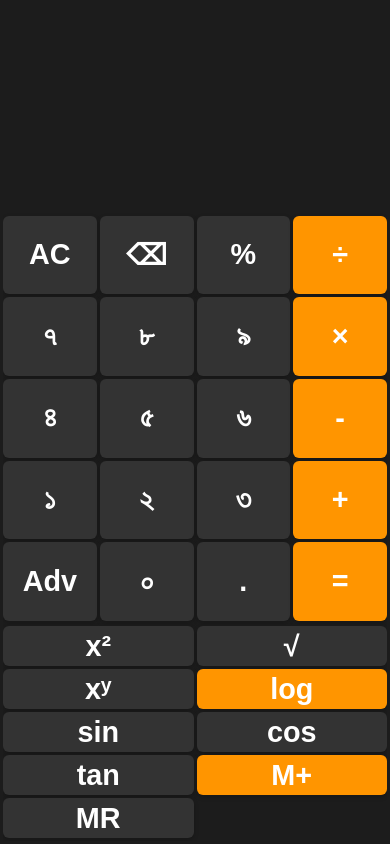
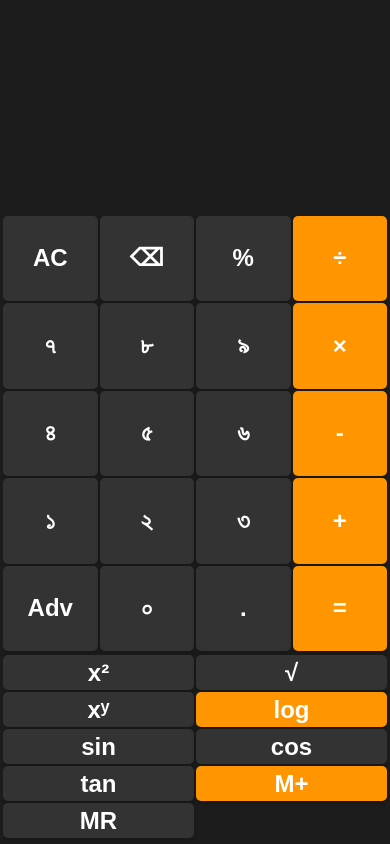
Before and after one commit to Idyllic12/Assamese-Calculator-, a plain HTML site: page index.html in a window 390 px wide. Both pictures are taken after a click on the button "Adv". Drawn offline with Linux system fonts and the light colour scheme.

Commit message:
Update index.html

```diff
--- a/index.html
+++ b/index.html
@@ -64,6 +64,16 @@
             font-weight: 300;
         }
 
+        .live-result {
+            width: 100%;
+            text-align: right;
+            font-size: clamp(1.8rem, 5vw, 2.5rem);
+            color: #ffb84d;
+            padding: 0 10px;
+            min-height: 24px;
+            opacity: 0.9;
+        }
+
         .history {
             font-size: clamp(1.5rem, 4vw, 2rem);
             color: #e0e0e0;
@@ -78,22 +88,12 @@
             margin: 2px 0;
         }
 
-        .live-result {
-            width: 100%;
-            text-align: right;
-            font-size: clamp(1.8rem, 5vw, 2.5rem);
-            color: #ffb84d;
-            padding: 0 10px;
-            min-height: 24px;
-            opacity: 0.9;
-        }
-
         .buttons-container {
             flex: 1;
             display: flex;
             flex-direction: column;
-            gap: 5px;
-            padding: 5px 0;
+            gap: 4px; /* Reduced gap */
+            padding: 4px 0; /* Reduced padding */
             overflow-y: auto;
         }
 
@@ -101,24 +101,24 @@
             display: grid;
             grid-template-columns: repeat(4, 1fr);
             grid-template-rows: repeat(5, 1fr);
-            gap: 4px;
+            gap: 3px; /* Reduced gap */
             width: 100%;
             flex: 1;
         }
 
         button {
-            padding: 4px;
-            font-size: clamp(2rem, 6vw, 3rem);
+            padding: 3px; /* Reduced padding */
+            font-size: clamp(1.8rem, 5.5vw, 2.5rem); /* Reduced font size */
             font-weight: bold;
             background-color: #333333;
             border: none;
             color: white;
             cursor: pointer;
-            border-radius: 6px;
+            border-radius: 5px; /* Reduced border-radius */
             transition: all 0.2s ease;
             box-shadow: 0 2px 5px rgba(0, 0, 0, 0.2);
             height: auto;
-            min-height: 45px;
+            min-height: 40px; /* Reduced min-height */
         }
 
         button:hover {
@@ -156,16 +156,16 @@
             display: none;
             grid-template-columns: repeat(5, 1fr);
             grid-template-rows: repeat(2, 1fr);
-            gap: 4px;
+            gap: 3px; /* Reduced gap */
             width: 100%;
         }
 
         .advanced-buttons button {
-            padding: 4px;
-            font-size: clamp(2rem, 6vw, 3rem);
+            padding: 3px; /* Reduced padding */
+            font-size: clamp(1.8rem, 5.5vw, 2.5rem); /* Reduced font size */
             font-weight: bold;
             height: auto;
-            min-height: 45px;
+            min-height: 40px; /* Reduced min-height */
         }
 
         .display-container::-webkit-scrollbar {
@@ -196,15 +196,15 @@
                 padding: 0 8px;
             }
 
-            .history {
-                font-size: clamp(1.2rem, 3.5vw, 1.8rem);
-                padding: 4px 8px;
-            }
-
             .live-result {
                 font-size: clamp(1.5rem, 4vw, 2rem);
                 padding: 0 8px;
                 min-height: 20px;
+            }
+
+            .history {
+                font-size: clamp(1.2rem, 3.5vw, 1.8rem);
+                padding: 4px 8px;
             }
 
             .buttons-container {
@@ -212,24 +212,24 @@
             }
 
             .buttons {
-                gap: 3px;
+                gap: 2px; /* Further reduced gap */
             }
 
             button {
-                padding: 3px;
-                font-size: clamp(1.8rem, 5vw, 2.5rem);
-                min-height: 40px;
+                padding: 2px; /* Further reduced padding */
+                font-size: clamp(1.5rem, 4.5vw, 2rem); /* Further reduced font size */
+                min-height: 35px; /* Further reduced min-height */
             }
 
             .advanced-buttons {
                 grid-template-columns: repeat(2, 1fr);
-                gap: 3px;
+                gap: 2px;
             }
 
             .advanced-buttons button {
-                padding: 3px;
-                font-size: clamp(1.8rem, 5vw, 2.5rem);
-                min-height: 40px;
+                padding: 2px;
+                font-size: clamp(1.5rem, 4.5vw, 2rem);
+                min-height: 35px;
             }
         }
     </style>
@@ -239,8 +239,8 @@
         <div class="display-container">
             <div class="display">
                 <input id="result" type="text" readonly>
+                <div id="live-result" class="live-result"></div>
                 <div id="history" class="history"></div>
-                <div id="live-result" class="live-result"></div>
             </div>
         </div>
         <div class="buttons-container">
```
